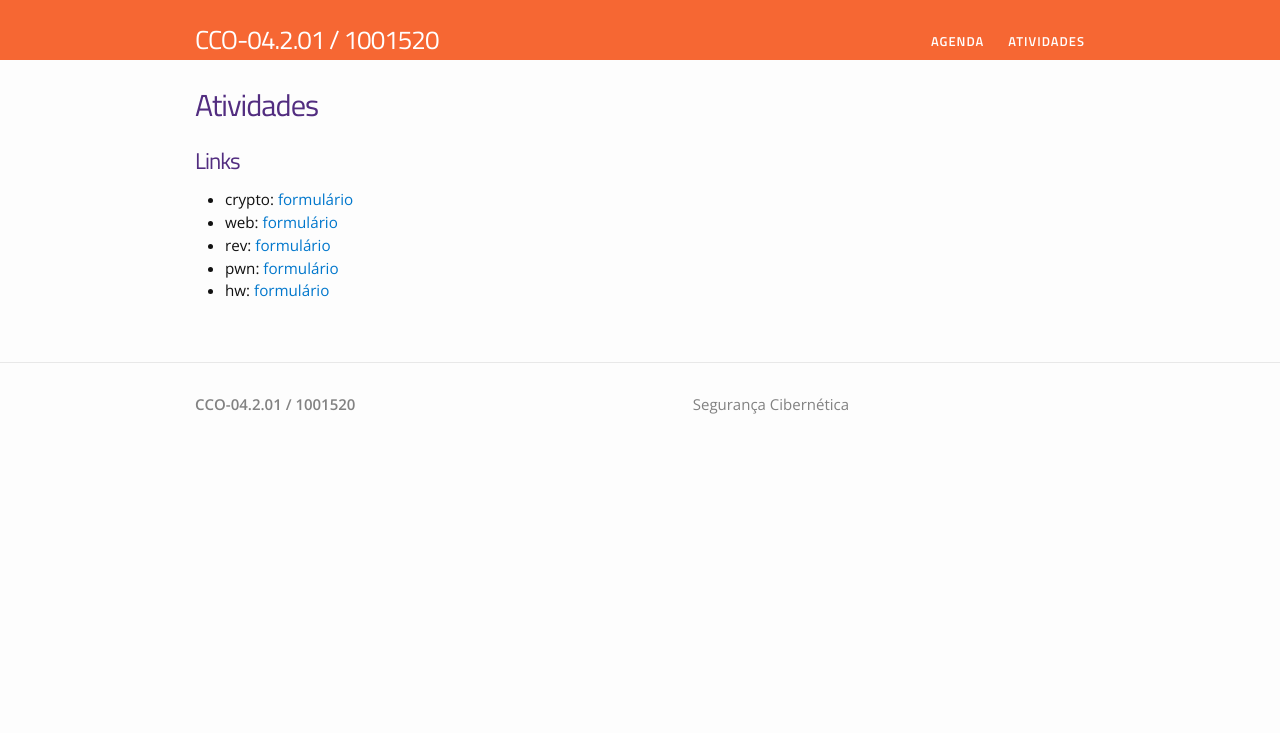
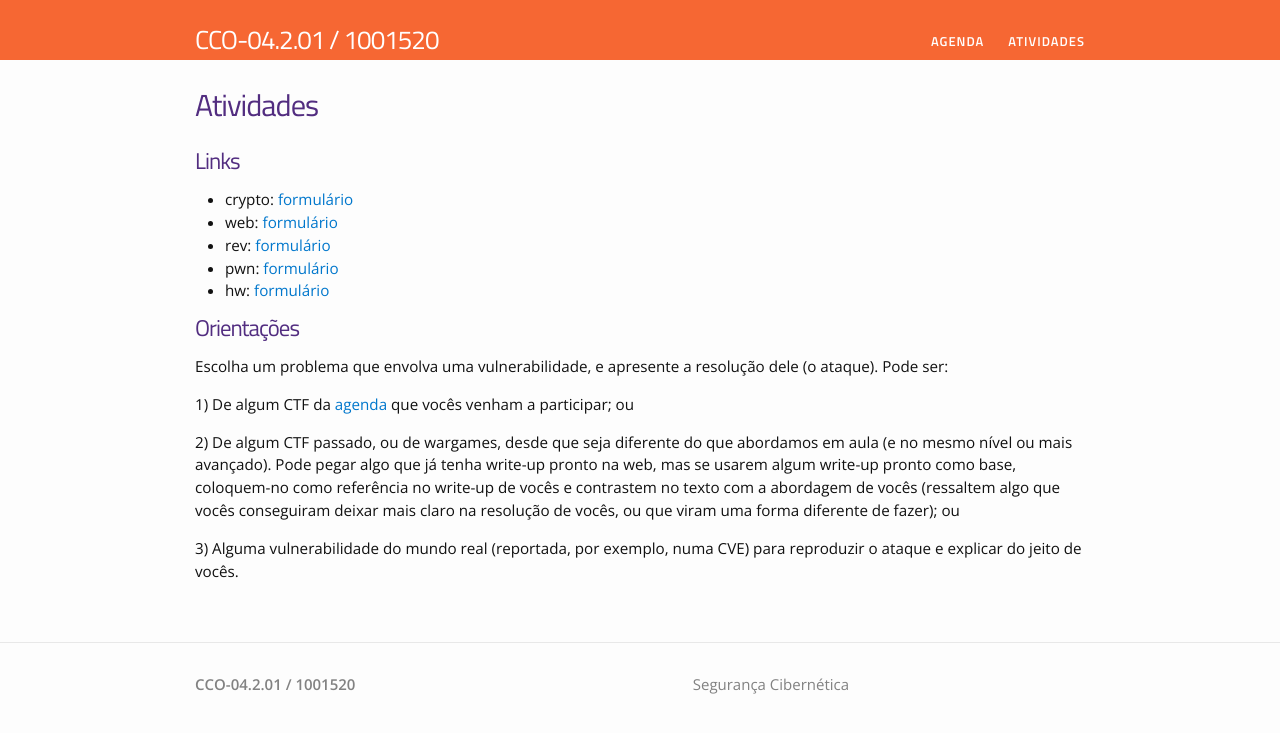
Before and after one commit to thotypous/cybersec-website, a Jekyll site: the page built from atividades.md, in a window 1280 px wide. Shown: the top 733 px of the page. Built offline with Jekyll 4.4.1, drawn with Linux system fonts in a browser that asks for light colours.

Commit message:
adiciona orientações

```diff
--- a/atividades.md
+++ b/atividades.md
@@ -11,3 +11,13 @@ permalink: /atividades/
 * rev: [formulário](https://forms.gle/Vtb3Unz8w1xqahqEA)
 * pwn: [formulário](https://forms.gle/Ap6ebmAxFncN5MfH6)
 * hw: [formulário](https://forms.gle/sUrqzXAjfUGfXctw6)
+
+# Orientações
+
+Escolha um problema que envolva uma vulnerabilidade, e apresente a resolução dele (o ataque). Pode ser:
+
+1) De algum CTF da [agenda](https://calendar.google.com/calendar/u/1?cid=Y18yOTQ0MGNlZjJkNmRlYjQwZDMyNzM3MGQ0ZGJmMGJlZWZiYzMzYWFhNTc3NjIxYzI1NWYxYTg3ZDA3YzZmMjRkQGdyb3VwLmNhbGVuZGFyLmdvb2dsZS5jb20) que vocês venham a participar; ou
+
+2) De algum CTF passado, ou de wargames, desde que seja diferente do que abordamos em aula (e no mesmo nível ou mais avançado). Pode pegar algo que já tenha write-up pronto na web, mas se usarem algum write-up pronto como base, coloquem-no como referência no write-up de vocês e contrastem no texto com a abordagem de vocês (ressaltem algo que vocês conseguiram deixar mais claro na resolução de vocês, ou que viram uma forma diferente de fazer); ou
+
+3) Alguma vulnerabilidade do mundo real (reportada, por exemplo, numa CVE) para reproduzir o ataque e explicar do jeito de vocês.
```
